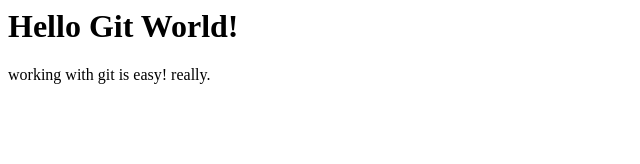
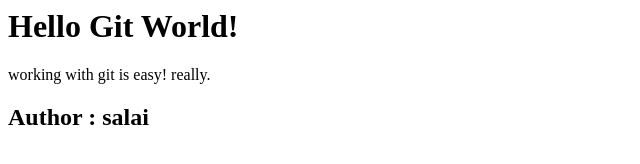
Before and after one commit to ssrniit/GitGitHubMasterclass, a plain HTML site: page index.html in a window 1280 px wide. Shown: the whole page, without its empty margins (0-640 px from the left). Drawn offline with Linux system fonts and the light colour scheme.

Commit message:
Add author
it' very easy to follow the person with all these details.

```diff
--- a/index.html
+++ b/index.html
@@ -5,3 +5,4 @@
         really.
     </p>
 </div>
+<h2>Author : salai</h2>
```
